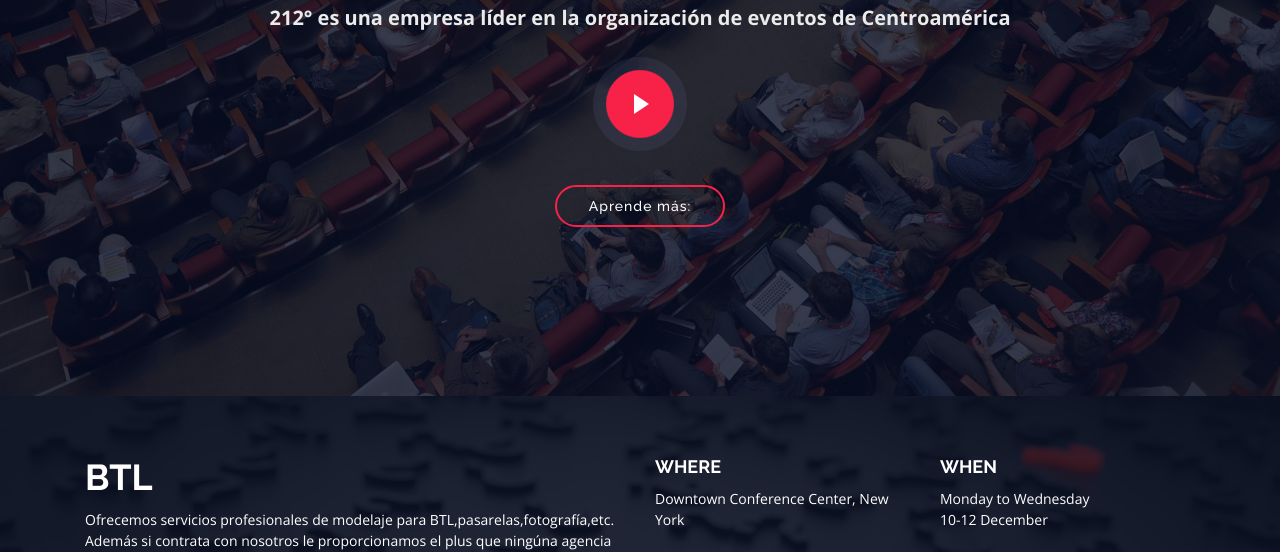
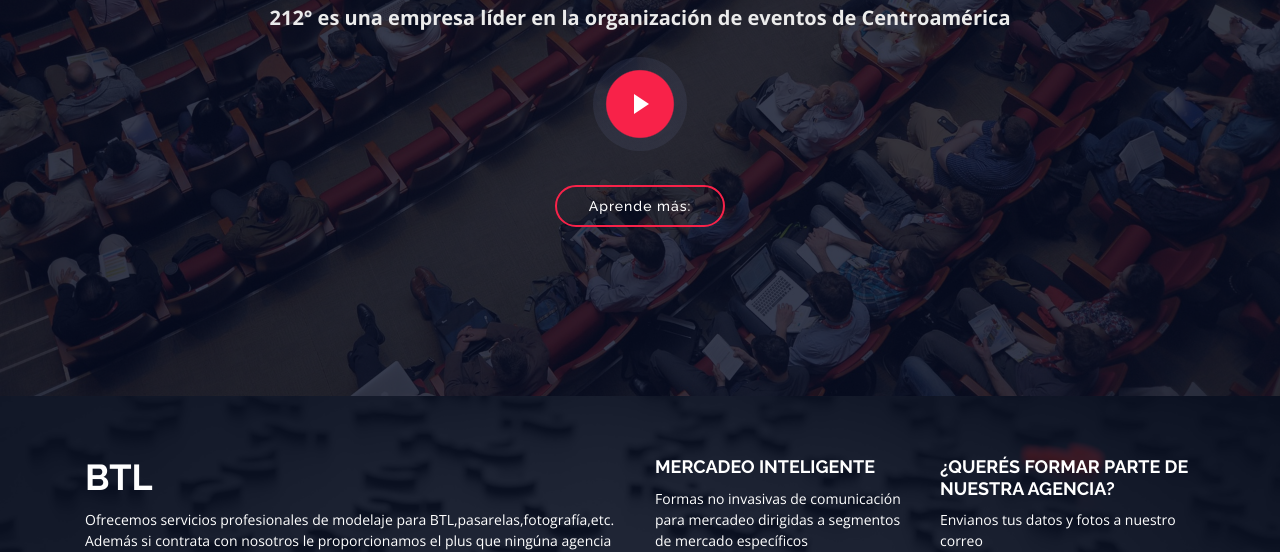
Before and after one commit to carbuncs/212, a plain HTML site: page index.html in a window 1280 px wide. Shown: the part 404-956 px from the top of the page. Drawn offline with nearby package versions, Linux system fonts and the light colour scheme.

Commit message:
Update index.html

```diff
--- a/index.html
+++ b/index.html
@@ -94,12 +94,12 @@
             </p>
           </div>
           <div class="col-lg-3">
-            <h3>Where</h3>
-            <p>Downtown Conference Center, New York</p>
+            <h3>Mercadeo inteligente</h3>
+            <p>Formas no invasivas de comunicación para mercadeo dirigidas a segmentos de mercado específicos</p>
           </div>
           <div class="col-lg-3">
-            <h3>When</h3>
-            <p>Monday to Wednesday<br>10-12 December</p>
+            <h3>¿Querés formar parte de nuestra Agencia?</h3>
+            <p>Envianos tus datos y fotos a nuestro correo<br>correo</p>
           </div>
         </div>
       </div>
```
